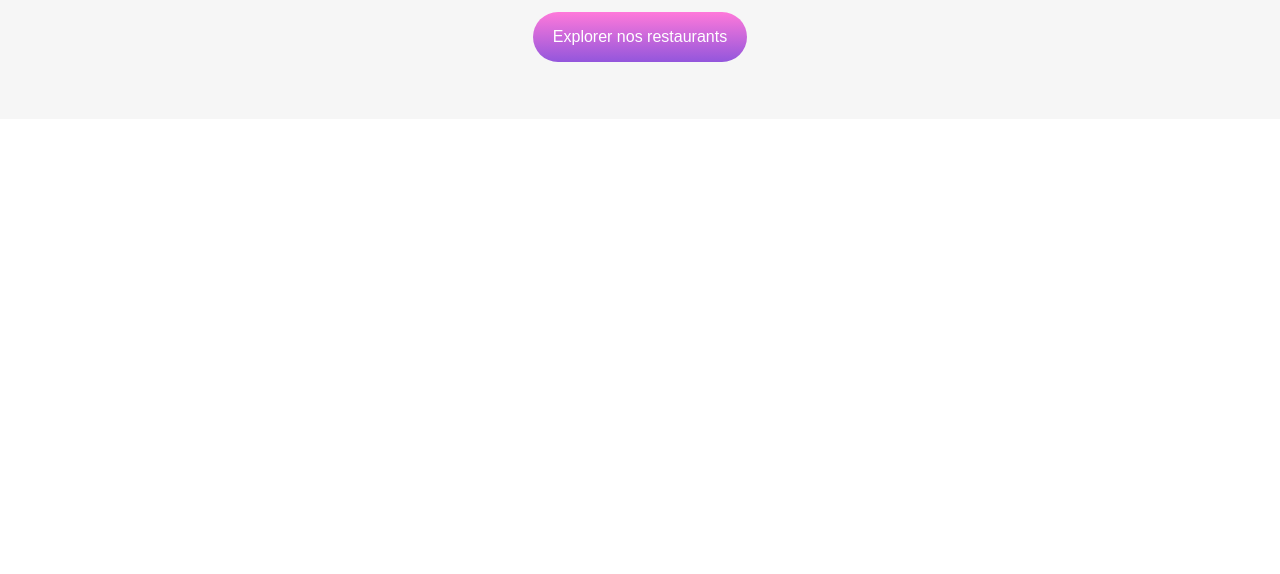
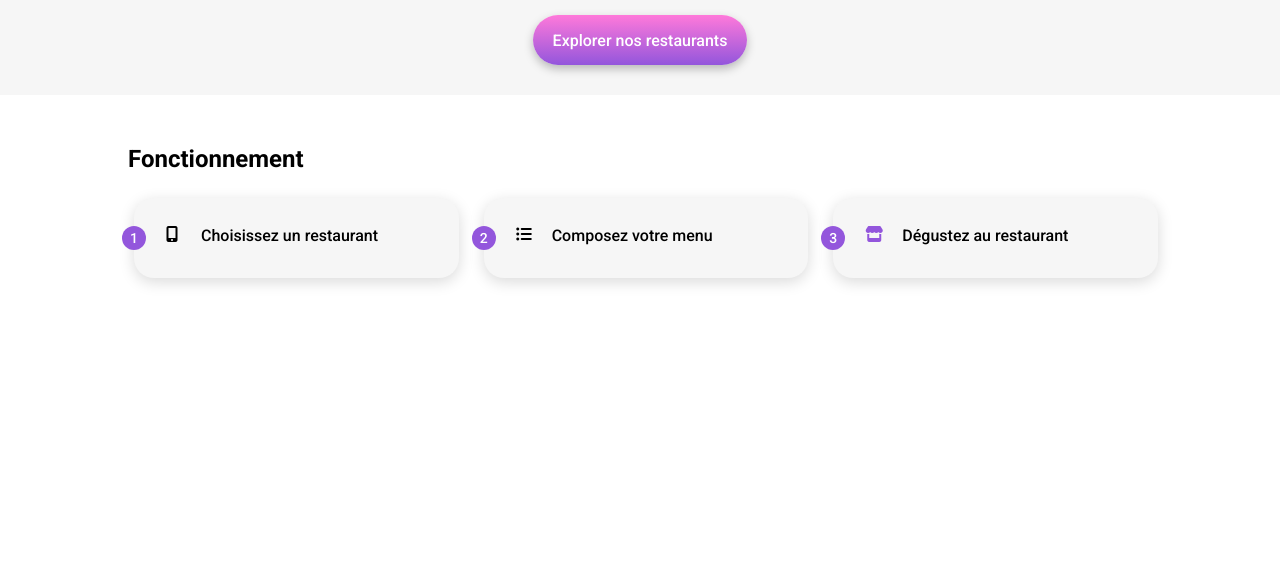
Before and after one commit to MaximeJambou/Ohmyfood, a plain HTML site: page index.html in a window 1280 px wide. Shown: the part 226-800 px from the top of the page. Drawn offline with Linux system fonts and the light colour scheme; a web font is replaced by a local one.

Commit message:
fonctionnement post refactoring

```diff
--- a/assets/sass/main.scss
+++ b/assets/sass/main.scss
@@ -19,6 +19,11 @@ $breakpoints: (
     flex-direction: column;
 }
 
+@mixin flex-row{
+    display: flex;
+    flex-direction: row;
+}
+
 @mixin button{
     display: flex;
     height: 50px;
@@ -29,15 +34,16 @@ $breakpoints: (
     background: linear-gradient(to top, $primary-color, $secondary-color);
     border-radius: 25px;
     padding: 0 20px;
+    box-shadow: 0px 4px 10px rgba(0,0, 0, 0.25);
 }
 
-@mixin tablet-only{
+@mixin tablet{
     @media screen and (min-width: map-get($breakpoints, tablet)) {
         @content;
     }
 }
 
-@mixin desktop-only{
+@mixin desktop{
     @media screen and (min-width: map-get($breakpoints, desktop)) {
         @content;
     }
@@ -48,13 +54,12 @@ body{
     justify-content: center;
     margin: 0;
     padding: 0;
-    font-family: 'Robot', sans-serif;
+    font-family: 'Roboto', sans-serif;
 }
 
 .main-container {
     justify-content: center;
     width: 100%;
-    max-width: 1440px;
     margin: 0;
     box-sizing: border-box;
 }
@@ -99,7 +104,7 @@ header{
     }
 }
 
-.Réservez{
+.reservez{
     @include flex-column;
     @include center;
     background-color: $background-color;
@@ -108,16 +113,101 @@ header{
         text-align: center;
         font-weight: 700;
         width: 70%;
-        margin: 39.5px 0 0 0;
-        padding-bottom: 12px;
+        margin: 37.5px 0 12px 0;
+        @include tablet{
+            margin-top: 30px;
+        }
+        @include desktop{
+            font-size: 40px;
+        }
     }
     p{
         text-align: center;
-        width: 80%;
+        width: 85%;
         margin: 0 0 27.5px 0;
+        font-size: 18px;
+        @include tablet{
+            margin-bottom: 18px;
+        }
     }
     a{
         @include button;
         margin-bottom: 57px;
+        @include tablet{
+            margin-bottom: 30px;
+        }
     }
 }
+
+
+.fonctionnement{
+    @include flex-column;
+    @include desktop{
+        @include center;
+        width: 80%;
+        margin: 0 auto;
+    }
+
+    &__title{
+        font-size: 24px;
+        margin: 48px 0px 26px 20px;
+        width: 100%;
+        @include desktop{
+            margin: 50px 0px 25px 0px;
+        }
+    }
+    ol{
+        counter-reset: list;
+        @include flex-column;
+        padding: 0;
+        gap: 25px;
+        margin: 0 20px 68px 32px;
+        @include tablet{
+            @include flex-row;
+        }
+        @include desktop{
+            width: 100%;
+            margin-bottom: 50px;
+        }
+        li{
+            list-style: none;
+            display: block;
+            @include flex-row;
+            gap: 20px;
+            font-size: 16px;
+            font-weight: 500;
+            background-color: $background-color;
+            padding: 28px 24px;
+            border-radius: 20px;
+            box-shadow: 0px 4px 15px rgba(0,0, 0, 0.15);
+            @include tablet{
+                width: 100%;
+            }
+            @include desktop{
+                width: 100%;
+            }
+            .fa-mobile-screen-button{
+                margin-right: 3px;
+            }
+            .fa-store{
+                margin-right: -1px;
+                color: $primary-color;
+            }
+            &::before{
+                content: counter(list);
+                counter-increment: list;
+                display: flex;
+                color: white;
+                font-size: 14px;
+                font-weight: 500;
+                background-color: $primary-color;
+                border-radius: 50%;
+                width: 24px;
+                height: 24px;
+                @include center;
+                position: relative;
+               margin-left: -36px;
+            }
+        }
+    }
+}
--- a/index.html
+++ b/index.html
@@ -10,7 +10,7 @@
     <link href="https://fonts.googleapis.com/css2?family=Shrikhand&display=swap" rel="stylesheet">
     <link rel="preconnect" href="https://fonts.googleapis.com">
     <link rel="preconnect" href="https://fonts.gstatic.com" crossorigin>
-    <link href="https://fonts.googleapis.com/css2?family=Roboto&display=swap" rel="stylesheet">
+    <link href="https://fonts.googleapis.com/css2?family=Roboto:wght@400;500;700&display=swap" rel="stylesheet">
     <script src="https://kit.fontawesome.com/a49190e17b.js" crossorigin="anonymous"></script>
     <link rel="stylesheet" href="./assets/css/style.css">
 </head>
@@ -24,10 +24,18 @@
             <i class="fa-solid fa-location-dot"></i>
             <p>Paris, Belleville</p>
         </section>
-        <section class="Réservez">
+        <section class="reservez">
             <h1>Réservez le menu qui vous convient</h1>
             <p>Découvrez des restaurants d'exception, sélectionnés par nos soins.</p>
             <a href="#">Explorer nos restaurants</a>
+        </section>
+        <section class="fonctionnement">
+            <h2 class="fonctionnement__title">Fonctionnement</h2>
+            <ol>
+                <li><i class="fa-solid fa-mobile-screen-button"></i>Choisissez un restaurant</li>
+                <li><i class="fa-solid fa-list-ul"></i>Composez votre menu</li>
+                <li><i class="fa-solid fa-store"></i>Dégustez au restaurant</li>
+            </ol>
         </section>
        </main>
        <footer></footer>
```
Also changed, not shown: assets/css/style.css, 1 other file.
